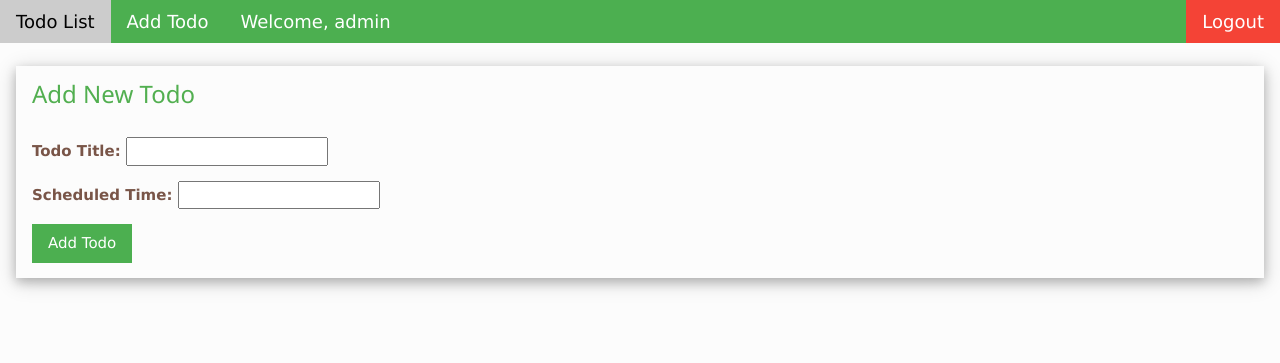
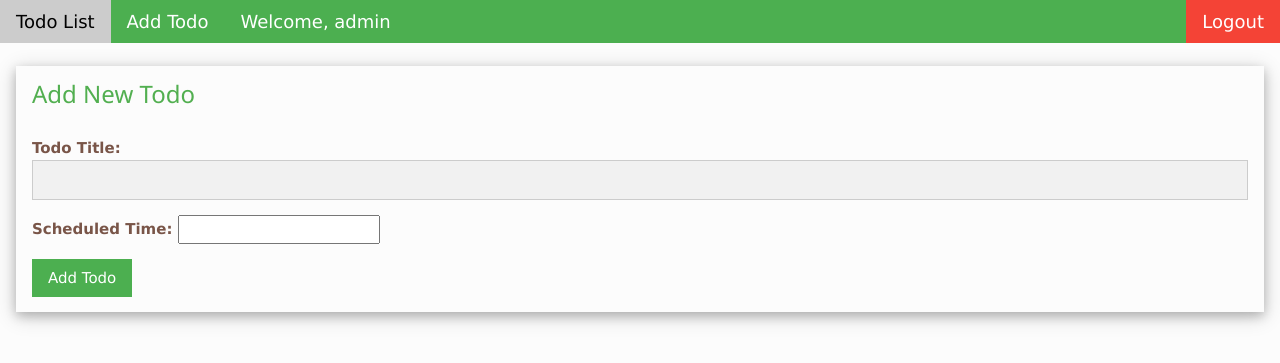
Before and after one commit to qritwik/Django-Todo, a Django app: page /add_todo/ in a window 1280 px wide. Shown: the top 363 px of the page. Run offline with Django 3.2, Linux system fonts and the light colour scheme; a user stored in the database is signed in; some libraries are stand-ins or nearby versions.

Commit message:
date time

```diff
--- a/templates/add_todo.html
+++ b/templates/add_todo.html
@@ -14,10 +14,10 @@
 
     <p>
     <label class="w3-text-brown"><b>Todo Title: </b></label>
-    {% render_field form1.title class="form-control" placeholder="" %}</p>
+    {% render_field form1.title class="form-control w3-input w3-border w3-light-grey" placeholder="" %}</p>
     <p>
     <label class="w3-text-brown"><b>Scheduled Time: </b></label>
-      {% render_field form1.scheduled_time id="datetimepicker1" class="form-control" placeholder="" %}</p>
+      {% render_field form1.scheduled_time id="datetimepicker1 w3-input w3-border w3-light-grey" class="form-control" placeholder="" %}</p>
     <p>
     <input class="w3-btn w3-green" type="submit" value="Add Todo"></p>
   </form>
--- a/templates/edit.html
+++ b/templates/edit.html
@@ -17,7 +17,7 @@
   {% render_field form.title class="form-control w3-input w3-border w3-light-grey" value=data.title  %}</p>
   <p>
   <label class="w3-text-brown"><b>Scheduled Time: </b></label>
-  {% render_field form.scheduled_time class="form-control" id="#datetimepicker1" %}</p>
+  {% render_field form.scheduled_time class="form-control w3-input w3-border w3-light-grey" id="datetimepicker1" %}</p>
   <p>
   <input class="w3-btn w3-green" type="submit" value="Edit Todo"></p>
 </form>
```
